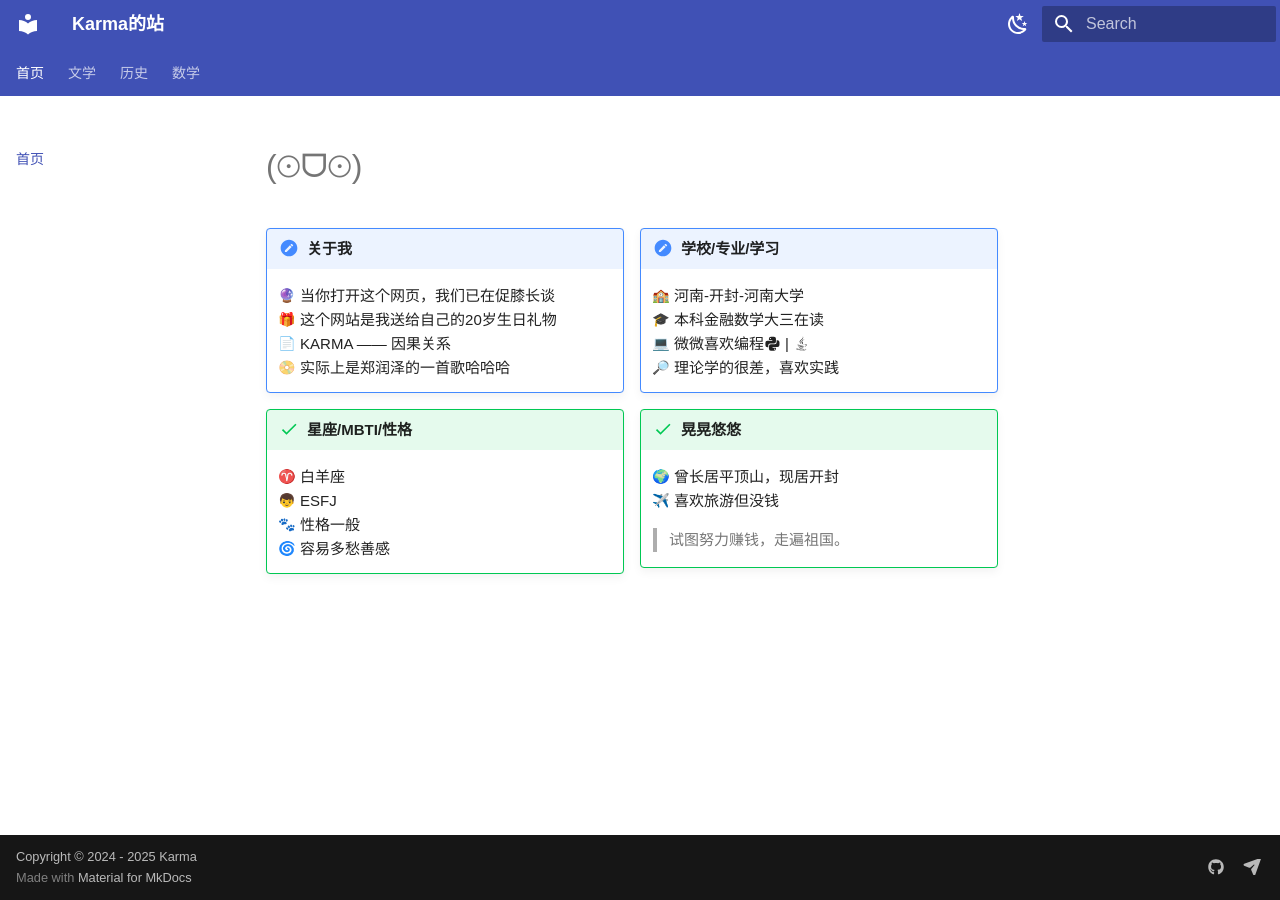
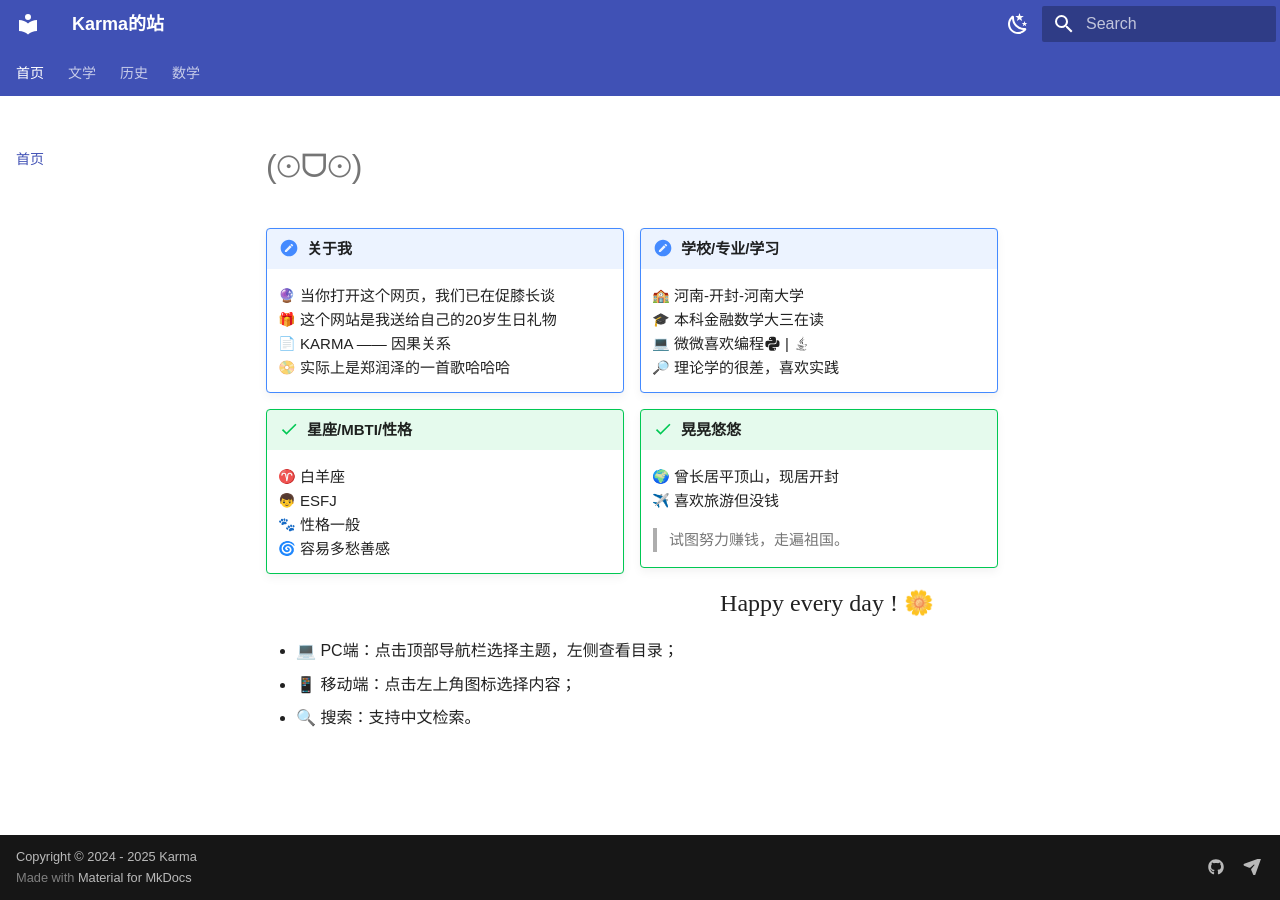
Before and after one commit to Colick-cgc/skills-github-pages, an MkDocs documentation site: the page built from docs/index.md, in a window 1280 px wide. Built offline with MkDocs 1.6.1 and Material for MkDocs 9.7.7, drawn with Linux system fonts in a browser that asks for light colours; emoji names are drawn with the system emoji font; a style sheet for code colours, icons or effects is not loaded.

Commit message:
Update index.md

```diff
--- a/docs/index.md
+++ b/docs/index.md
@@ -1,4 +1,5 @@
 # (⊙ᗜ⊙)
+
 !!! note inline "关于我"
 
     :crystal_ball: 当你打开这个网页，我们已在促膝长谈
@@ -25,3 +26,42 @@
     :earth_africa: 曾长居平顶山，现居开封
     :airplane: 喜欢旅游但没钱
     > 试图努力赚钱，走遍祖国。
+
+
+<center> <font face = "Apple chancery" size = 5>Happy every day ! 🌼</font></center>
+
+- 💻 PC端：点击顶部导航栏选择主题，左侧查看目录；
+- 📱 移动端：点击左上角图标选择内容；
+- 🔍 搜索：支持中文检索。
+
+
+<script>
+function updateTime() {
+    var date = new Date();
+    var now = date.getTime();
+    var startDate = new Date("2022/12/29 09:10:12");
+    var start = startDate.getTime();
+    var diff = now - start;
+    var y, d, h, m;
+    y = Math.floor(diff / (365 * 24 * 3600 * 1000));
+    diff -= y * 365 * 24 * 3600 * 1000;
+    d = Math.floor(diff / (24 * 3600 * 1000));
+    h = Math.floor(diff / (3600 * 1000) % 24);
+    m = Math.floor(diff / (60 * 1000) % 60);
+    if (y == 0) {
+        document.getElementById("web-time").innerHTML = d + "<span class=\"heti-spacing\"> </span>天<span class=\"heti-spacing\"> </span>" + h + "<span class=\"heti-spacing\"> </span>小时<span class=\"heti-spacing\"> </span>" + m + "<span class=\"heti-spacing\"> </span>分钟";
+    } else {
+        document.getElementById("web-time").innerHTML = y + "<span class=\"heti-spacing\"> </span>年<span class=\"heti-spacing\"> </span>" + d + "<span class=\"heti-spacing\"> </span>天<span class=\"heti-spacing\"> </span>" + h + "<span class=\"heti-spacing\"> </span>小时<span class=\"heti-spacing\"> </span>" + m + "<span class=\"heti-spacing\"> </span>分钟";
+    }
+    setTimeout(updateTime, 1000 * 60);
+}
+updateTime();
+function toggle_statistics() {
+    var statistics = document.getElementById("statistics");
+    if (statistics.style.opacity == 0) {
+        statistics.style.opacity = 1;
+    } else {
+        statistics.style.opacity = 0;
+    }
+}
+</script>
```
